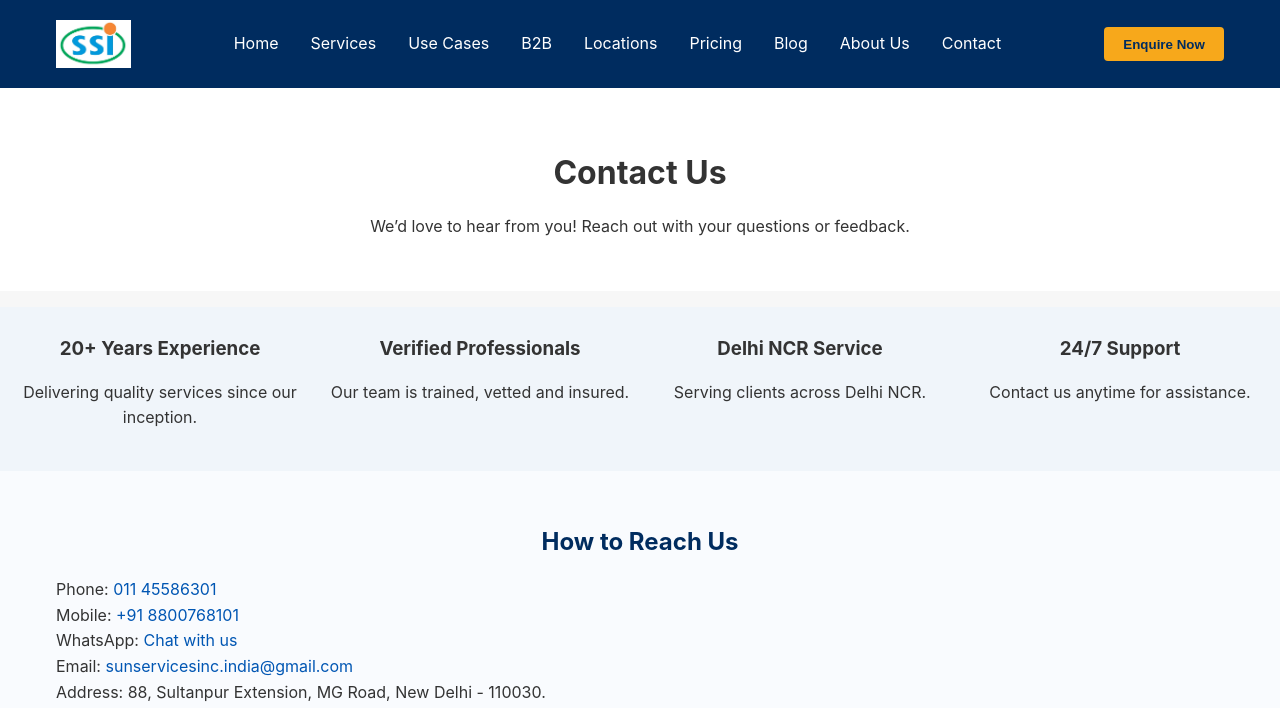
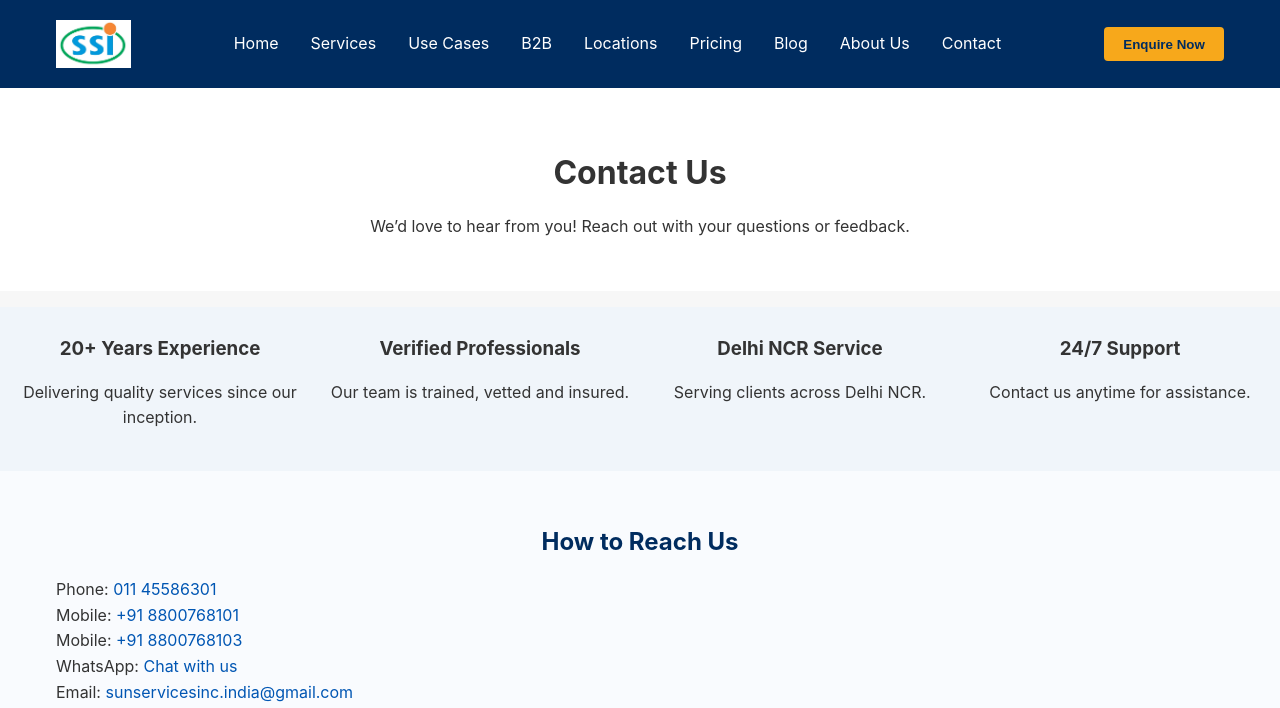
Before and after one commit to narmeshnigam/sunservicesinc, a PHP site: page /contact/ in a window 1280 px wide. Shown: the top 708 px of the page. Run offline with PHP 8.4, Linux system fonts and the light colour scheme.

Commit message:
updated contact page

```diff
--- a/contact/index.php
+++ b/contact/index.php
@@ -17,6 +17,7 @@ include __DIR__ . '/../includes/header.php';
         <p>
             Phone: <a href='tel:+911145586301'>011 45586301</a><br/>
             Mobile: <a href='tel:+918800768101'>+91 8800768101</a><br/>
+            Mobile: <a href='tel:+918800768103'>+91 8800768103</a><br/>
             WhatsApp: <a href='https://wa.me/919968033567' target='_blank' rel='noopener'>Chat with us</a><br/>
             Email: <a href='mailto:sunservicesinc.india@gmail.com'>sunservicesinc.india@gmail.com</a><br/>
             Address: 88, Sultanpur Extension, MG Road, New Delhi - 110030.<br/>
```
